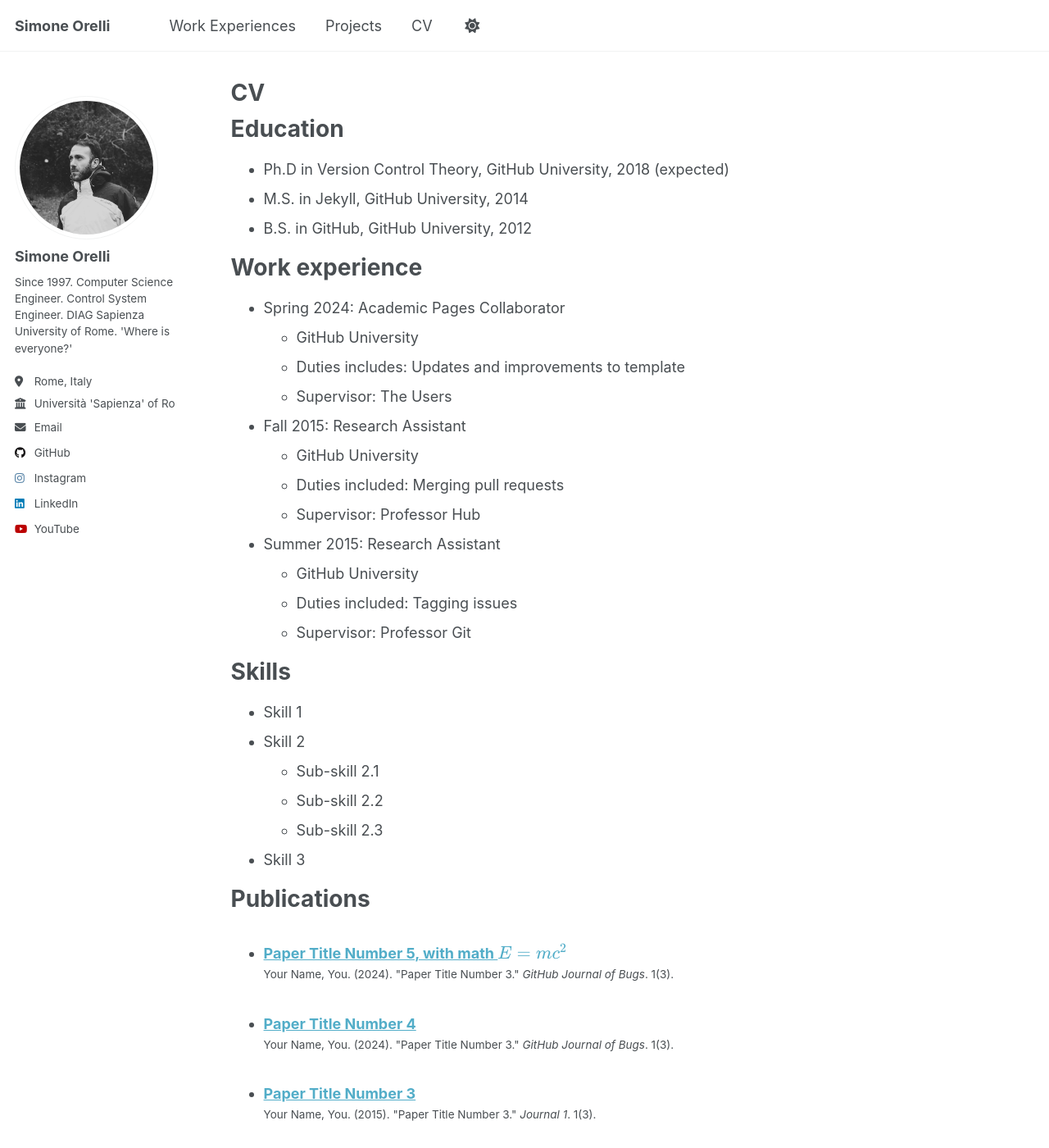
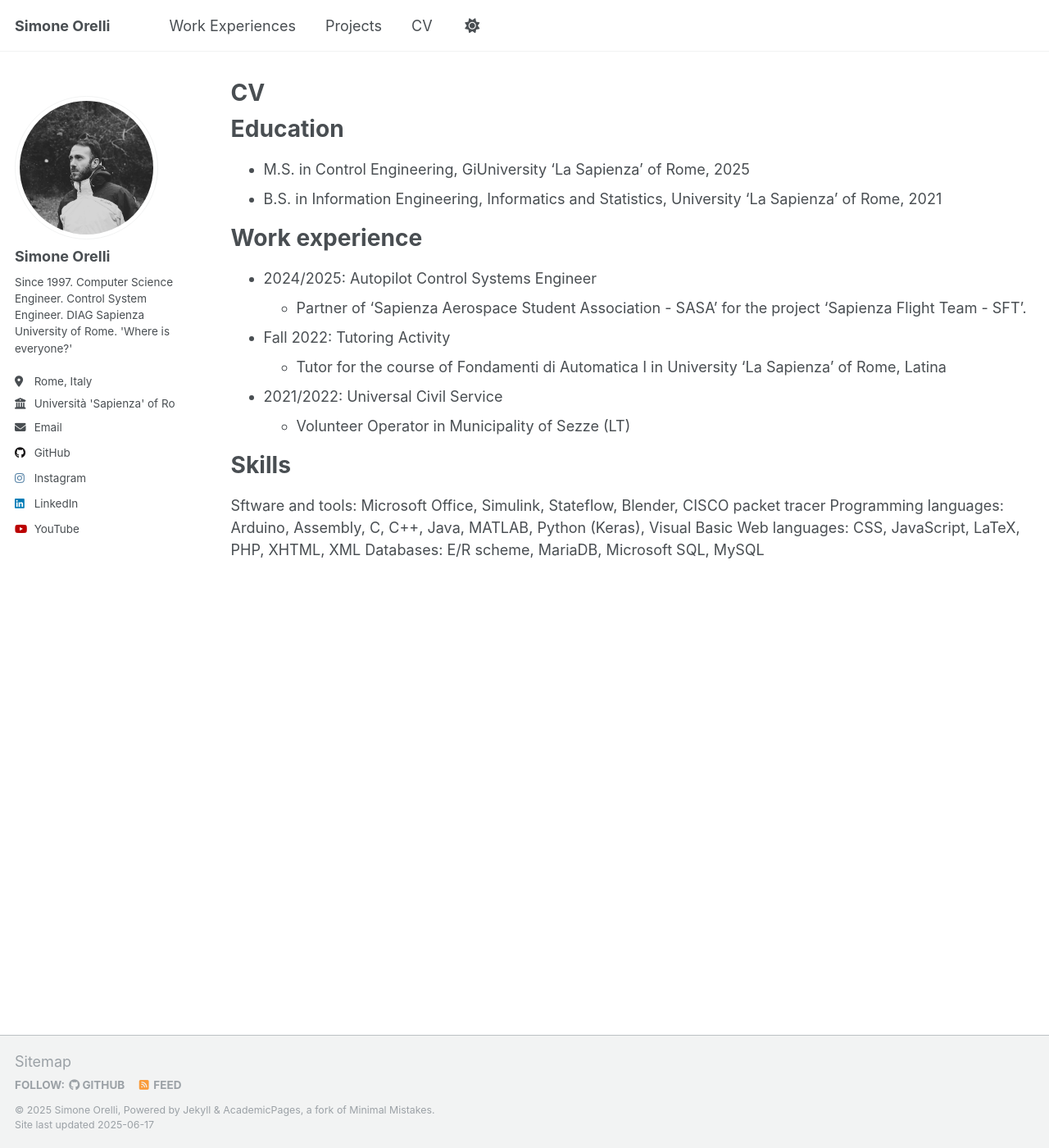
Before and after one commit to Messi-Orion10/s_orion10.github.io, a Jekyll site: the page built from _pages/cv.md, in a window 1280 px wide and 1400 px high. Shown: the whole window at 82% size. Built offline with Jekyll 4.4.1, drawn with Linux system fonts in a browser that asks for light colours; some of the changed text lies outside the part shown.

Commit message:
Update cv.md

```diff
--- a/_pages/cv.md
+++ b/_pages/cv.md
@@ -11,54 +11,23 @@ redirect_from:
 
 Education
 ======
-* Ph.D in Version Control Theory, GitHub University, 2018 (expected)
-* M.S. in Jekyll, GitHub University, 2014
-* B.S. in GitHub, GitHub University, 2012
+* M.S. in Control Engineering, GiUniversity 'La Sapienza' of Rome, 2025
+* B.S. in Information Engineering, Informatics and Statistics, University 'La Sapienza' of Rome, 2021
 
 Work experience
 ======
-* Spring 2024: Academic Pages Collaborator
-  * GitHub University
-  * Duties includes: Updates and improvements to template
-  * Supervisor: The Users
+* 2024/2025: Autopilot Control Systems Engineer
+  * Partner of 'Sapienza Aerospace Student Association - SASA' for the project 'Sapienza Flight Team - SFT'.
 
-* Fall 2015: Research Assistant
-  * GitHub University
-  * Duties included: Merging pull requests
-  * Supervisor: Professor Hub
+* Fall 2022: Tutoring Activity
+  * Tutor for the course of Fondamenti di Automatica I in University 'La Sapienza' of Rome, Latina
 
-* Summer 2015: Research Assistant
-  * GitHub University
-  * Duties included: Tagging issues
-  * Supervisor: Professor Git
+* 2021/2022: Universal Civil Service
+  * Volunteer Operator in Municipality of Sezze (LT)
 
 Skills
 ======
-* Skill 1
-* Skill 2
-  * Sub-skill 2.1
-  * Sub-skill 2.2
-  * Sub-skill 2.3
-* Skill 3
-
-Publications
-======
-  <ul>{% for post in site.publications reversed %}
-    {% include archive-single-cv.html %}
-  {% endfor %}</ul>
-
-Talks
-======
-  <ul>{% for post in site.talks reversed %}
-    {% include archive-single-talk-cv.html  %}
-  {% endfor %}</ul>
-
-Teaching
-======
-  <ul>{% for post in site.teaching reversed %}
-    {% include archive-single-cv.html %}
-  {% endfor %}</ul>
-
-Service and leadership
-======
-* Currently signed in to 43 different slack teams
+Sftware and tools: Microsoft Office, Simulink, Stateflow, Blender, CISCO packet tracer
+Programming languages: Arduino, Assembly, C, C++, Java, MATLAB, Python (Keras), Visual Basic
+Web languages: CSS, JavaScript, LaTeX, PHP, XHTML, XML
+Databases: E/R scheme, MariaDB, Microsoft SQL, MySQL
```
